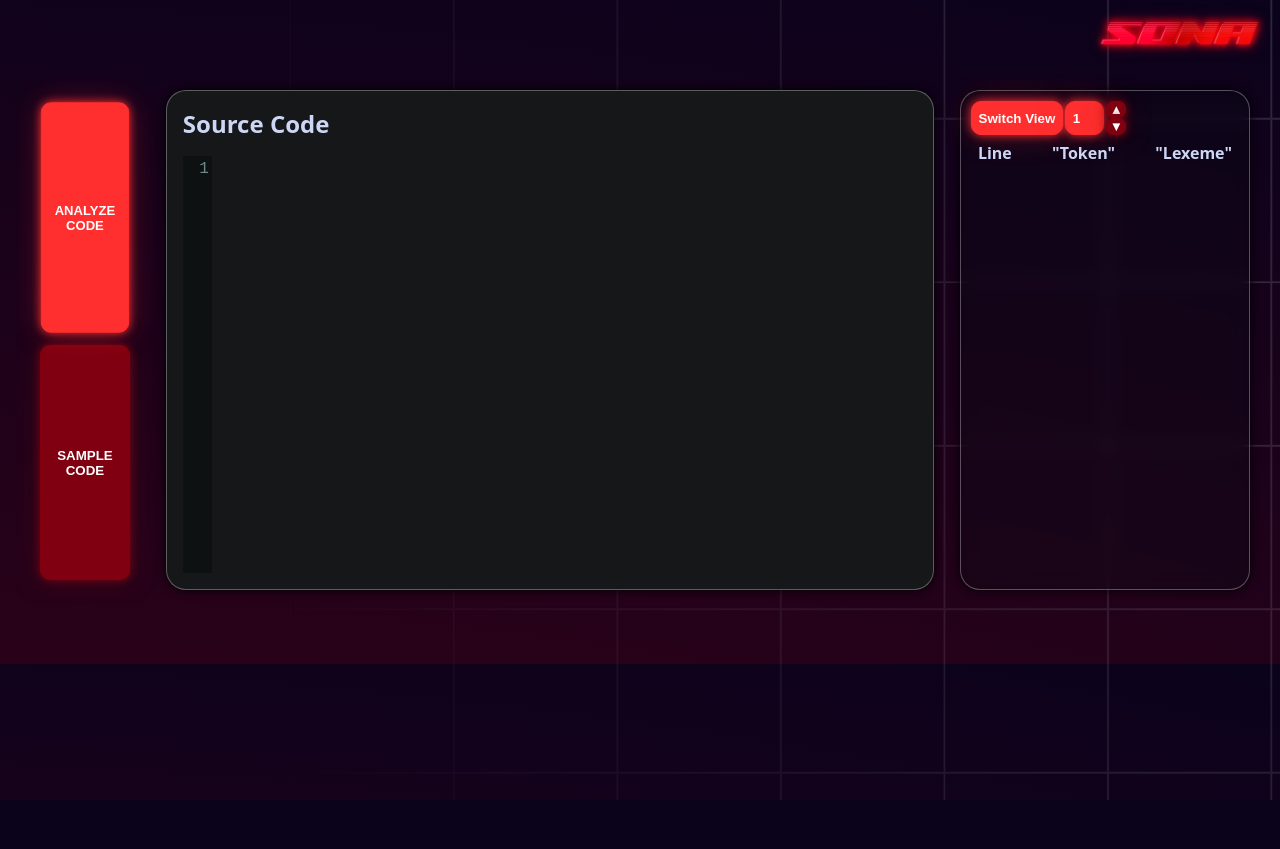
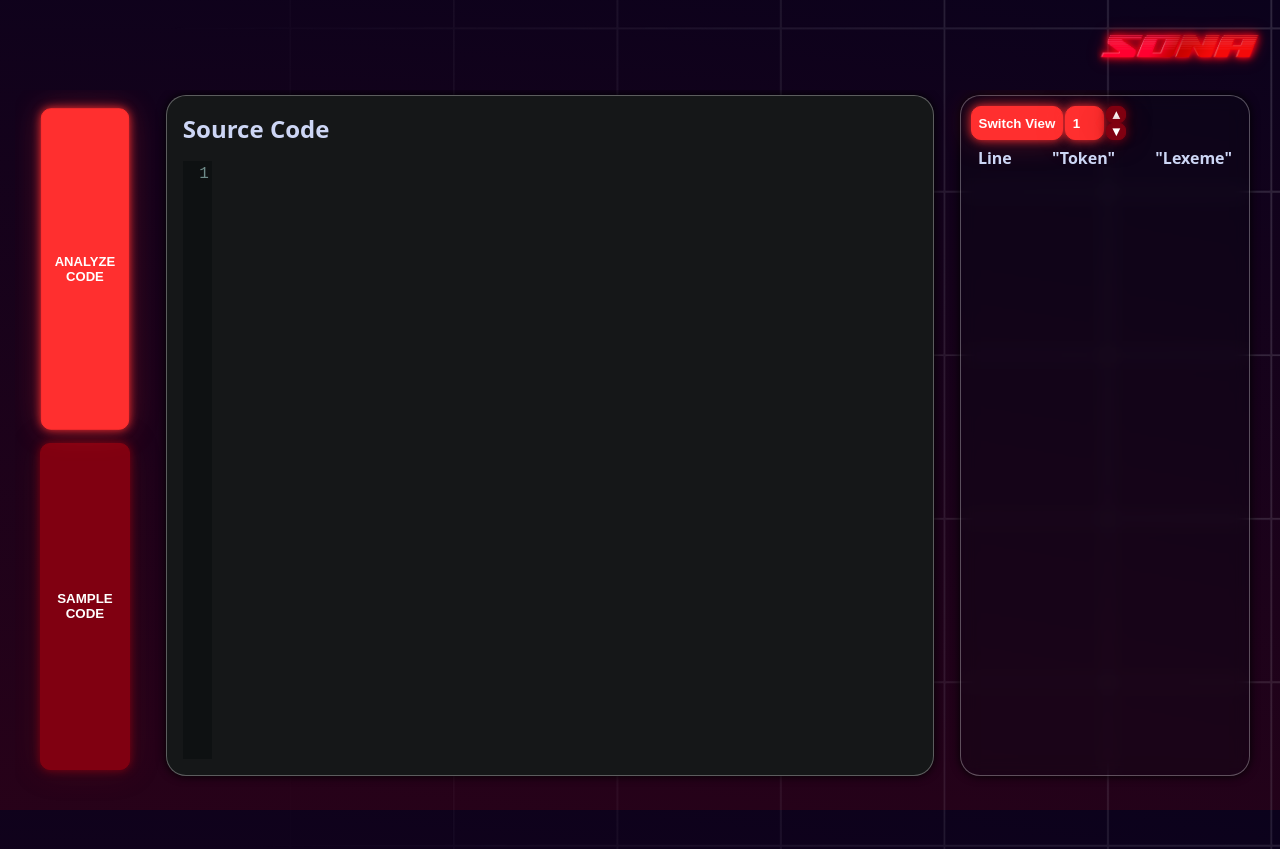
Before and after one commit to ken85illo/sona-analyzer, a website: page frontend/index.html in a window 1280 px wide. Before the commit the page ends 800 px from the top, so only its background shows below. Drawn offline with nearby package versions, Linux system fonts and the light colour scheme; a web font is replaced by a local one.

Commit message:
fix: maximize viewport space
s

```diff
--- a/frontend/style.css
+++ b/frontend/style.css
@@ -1,5 +1,9 @@
 @import url('https://fonts.googleapis.com/css2?family=Kodchasan:ital,wght@0,200;0,300;0,400;0,500;0,600;0,700;1,200;1,300;1,400;1,500;1,600;1,700&display=swap');
 @import url('https://fonts.googleapis.com/css2?family=Kodchasan:ital,wght@0,200;0,300;0,400;0,500;0,600;0,700;1,200;1,300;1,400;1,500;1,600;1,700&family=Montserrat:ital,wght@0,100..900;1,100..900&display=swap');
+
+:root {
+    --header-height: 85px;
+}
 
 * {
     box-sizing: border-box;
@@ -11,15 +15,16 @@
     display: flex;
     padding: 1em;
     gap: 1em;
-    margin: 10px;
-    padding: 10px;
-    max-height: 90vh;
+    margin: 0px 10px;
+    padding: 0px 10px;
+    padding-bottom: 20px;
+    height: max(calc(100% - var(--header-height)), 30%);
     overflow-y: hidden;
 }
 
 .lexical-analysis-table-container {
     overflow-y: scroll;
-    height: 80%;
+    height: 90%;
 }
 
 .text-editor-container {
@@ -29,7 +34,7 @@
     display: flex;
     flex-direction: column;
     gap: 1em;
-    height: 500px;
+    height: 98%;
     border: solid 1px;
     border-color: rgba(255, 255, 255, 0.3);
     border-radius: 20px;
@@ -58,7 +63,7 @@
 
 .lexical-analysis-container {
     width: 30%;
-    height: 500px;
+    height: 98%;
     border-radius: 20px;
     background: rgba(10, 10, 20, 0.3);
     backdrop-filter: blur(8px);
@@ -100,6 +105,8 @@ body {
         'Open Sans',
         'Helvetica Neue',
         sans-serif;
+    height: 100vh;
+    overflow: hidden;
 }
 
 th {
@@ -214,7 +221,8 @@ header {
     align-items: center;
     padding: 10px 10px;
     /* border-bottom: 1px solid rgba(255, 47, 47, 0.3); */
-    margin-bottom: 10px;
+    margin: 0px;
+    height: var(--header-height);
 }
 #btn-container {
     padding: 10px;
```
